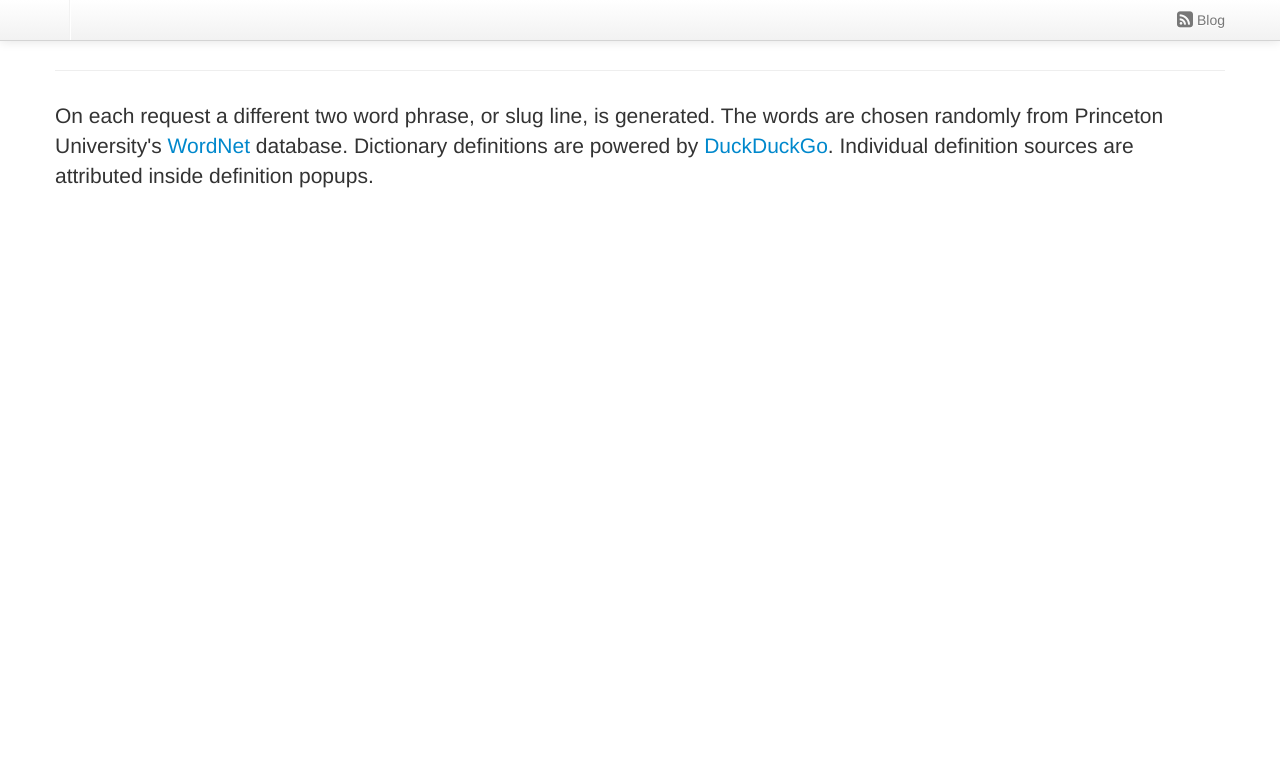
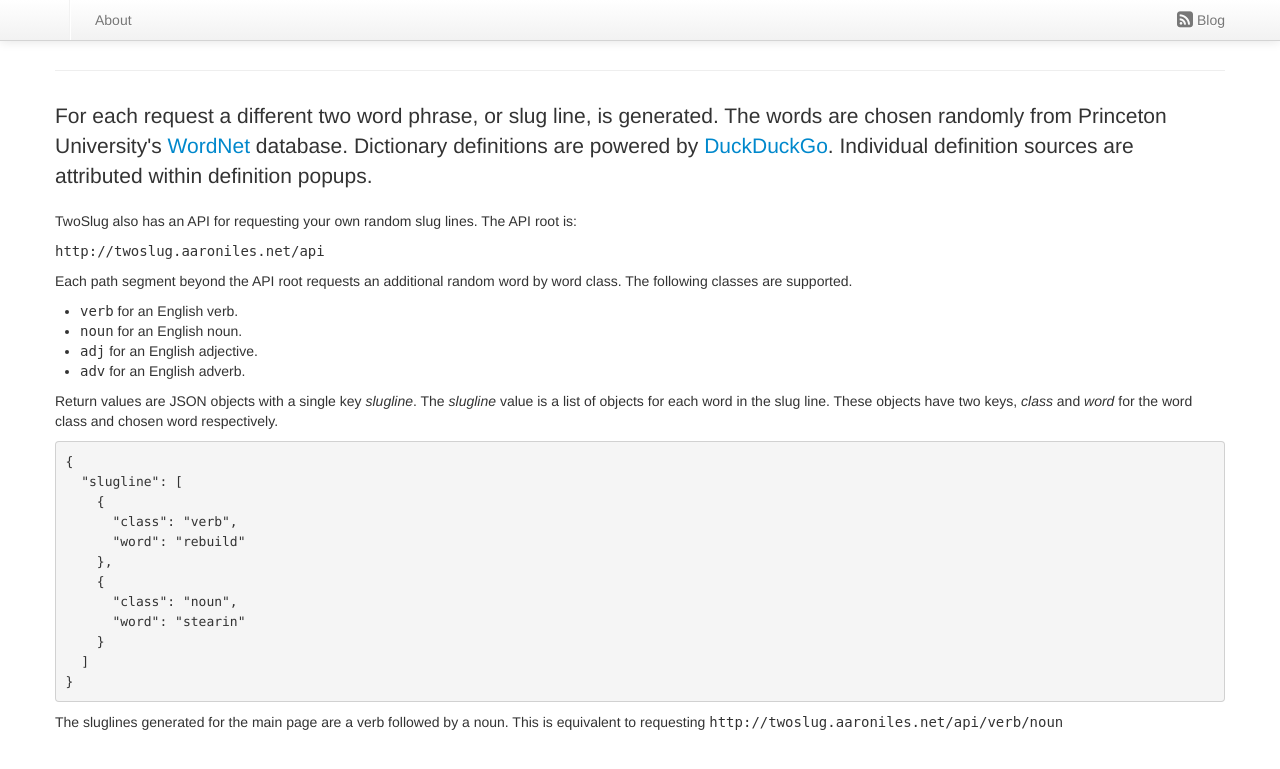
Before and after one commit to aliles-heroku/twoslug, a Flask app: template twoslug/templates/index.html in a window 1280 px wide. Shown: the top 769 px of the page. Run offline with Flask 2, Linux system fonts and the light colour scheme; the template is opened without the code that fills it, so the values that code supplies are empty.

Commit message:
Expand documentation information on main page
Add documentation on the TwoSlug API as well as an About modal dialogue.

```diff
--- a/twoslug/templates/index.html
+++ b/twoslug/templates/index.html
@@ -13,6 +13,10 @@
         $("[data-toggle='popover']").popover()
     })
 </script>
+{% endblock %}
+
+{% block navlinks %}
+<li><a href="#about" data-toggle="modal">About</a></li>
 {% endblock %}
 
 {% block content %}
@@ -36,15 +40,72 @@
     </div>
     <div class="row">
         <div class="span12">
-            <p class="lead">
-            On each request a different two word phrase, or slug line, is
-            generated. The words are chosen randomly from Princeton
-            University's <a href="http://wordnet.princeton.edu/">WordNet</a>
-            database. Dictionary definitions are powered by
+            <p class="lead">For each request a different two word phrase, or
+            slug line, is generated. The words are chosen randomly from
+            Princeton University's
+            <a href="http://wordnet.princeton.edu/">WordNet</a> database.
+            Dictionary definitions are powered by
             <a href="https://duckduckgo.com">DuckDuckGo</a>. Individual
-            definition sources are attributed inside definition popups.
+            definition sources are attributed within definition popups.</p>
+
+            <p>TwoSlug also has an API for requesting your own random slug
+            lines. The API root is:</p>
+
+            <p><tt>http://twoslug.aaroniles.net/api</tt></p>
+
+            <p>Each path segment beyond the API root requests an additional
+            random word by word class. The following classes are supported.
             </p>
+
+            <ul>
+                <li><tt>verb</tt> for an English verb.</li>
+                <li><tt>noun</tt> for an English noun.</li>
+                <li><tt>adj</tt> for an English adjective.</li>
+                <li><tt>adv</tt> for an English adverb.</li>
+            </ul>
+
+            <p>Return values are JSON objects with a single key
+            <i>slugline</i>.  The <i>slugline</i> value is a list of objects
+            for each word in the slug line. These objects have two keys,
+            <i>class</i> and <i>word</i> for the word class and chosen word
+            respectively.</p>
+
+<pre>{
+  "slugline": [
+    {
+      "class": "verb",
+      "word": "rebuild"
+    },
+    {
+      "class": "noun",
+      "word": "stearin"
+    }
+  ]
+}</pre>
+
+            <p>The sluglines generated for the main page are a verb followed by a
+            noun. This is equivalent to requesting
+            <tt>http://twoslug.aaroniles.net/api/verb/noun</tt></p>
         </div>
     </div>
 </div>
+
+<div id="about" class="modal hide fade" tabindex="-1" role="dialog" aria-labelled by="modalLabel" aria-hidden="true">
+    <div class="modal-header">
+        <button type="button" class="close" data-dismiss="modal" aria-hidden="true">x</button>
+        <h3 id="modalLabel">About TwoSlug</h3>
+    </div>
+    <div class="modal-body">
+        <p class="lead">Created by
+        <a href="http://www.aaroniles.net">Aaron Iles</a> in
+        <a href="http://python.org">Python</a>. Implemented with
+        <a href="http://flask.pocoo.org/">Flask</a>,
+        <a href="http://jinja.pocoo.org/">Jinja</a> and
+        <a href="http://docs.python-requests.org/">Requests</a>.
+        Hosted by <a href="https://heroku.com">Heroku</a>.</p>
+    </div>
+    <div class="modal-footer">
+        <button class="btn" data-dismiss="modal" aria-hidden="true">Close</button>
+    </div>
+</div>
 {% endblock %}
```
